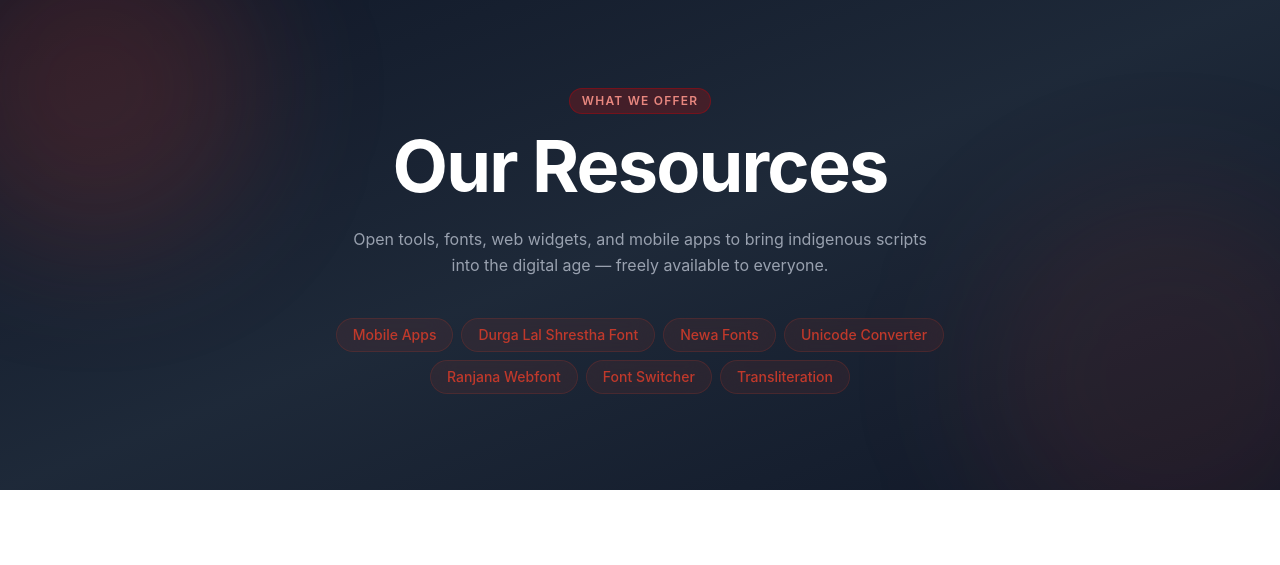
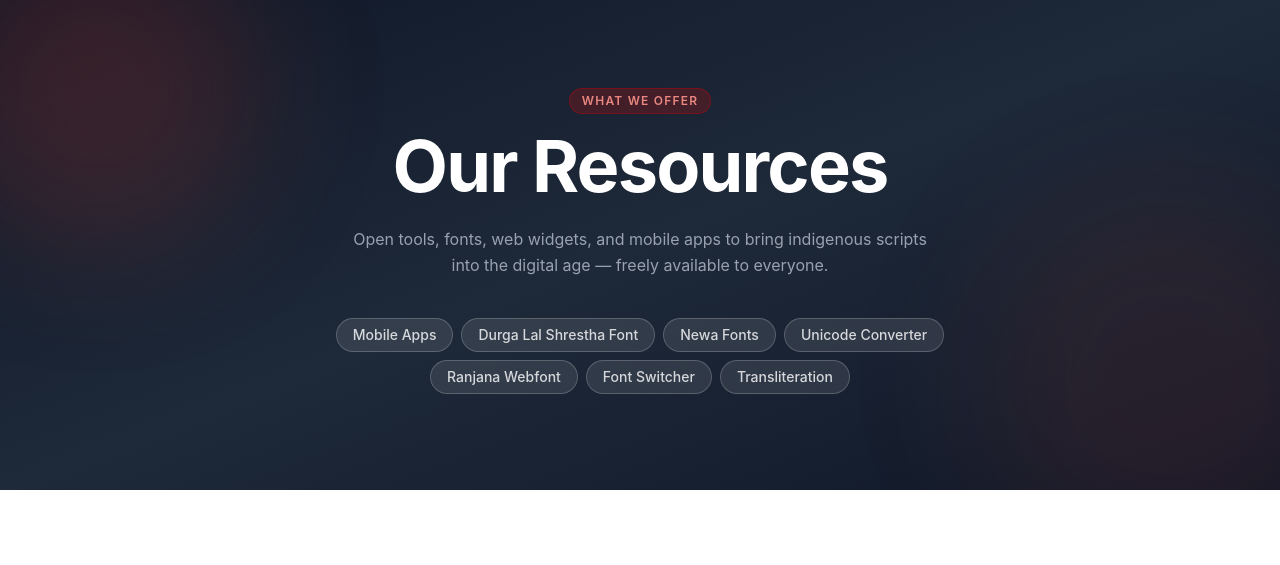
Before and after one commit to callijatra/callijatra.github.io, an Astro site: page /resources in a window 1280 px wide. Shown: the part 74-639 px from the top of the page. Built offline with nearby package versions, Linux system fonts and the light colour scheme; Astro itself is replaced by a stand-in of ours; a web font is replaced by a local one.

Commit message:
style(resources): harmonize hero quick links styling to match dark mode frosted glass in light mode

```diff
--- a/src/pages/resources.astro
+++ b/src/pages/resources.astro
@@ -39,9 +39,9 @@ import StoreBadge from '../components/StoreBadge.astro';
           <a
             href={href}
             class="px-4 py-1.5 rounded-full text-sm font-medium
-                   bg-brand/10 hover:bg-brand/20 dark:bg-white/10 dark:hover:bg-white/20
-                   border border-brand/20 hover:border-brand/40 dark:border-white/20 dark:hover:border-white/40
-                   text-brand hover:text-brand-hover dark:text-white/80 dark:hover:text-white
+                   bg-white/10 hover:bg-white/20
+                   border border-white/20 hover:border-white/40
+                   text-white/80 hover:text-white
                    backdrop-blur-md
                    transition-all duration-200"
           >
```
Also changed, not shown: CHANGELOG.md.
